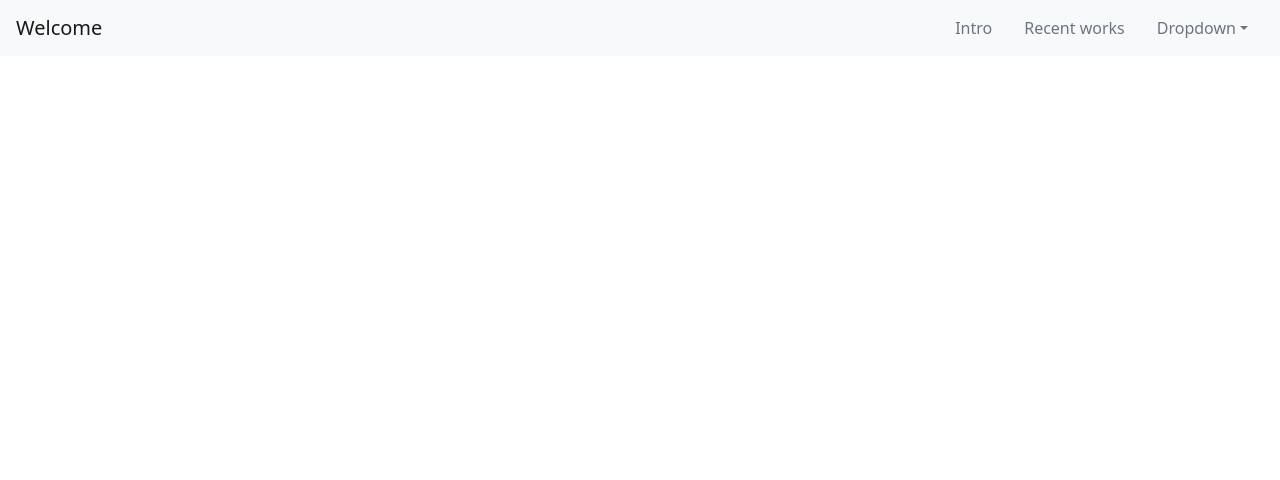
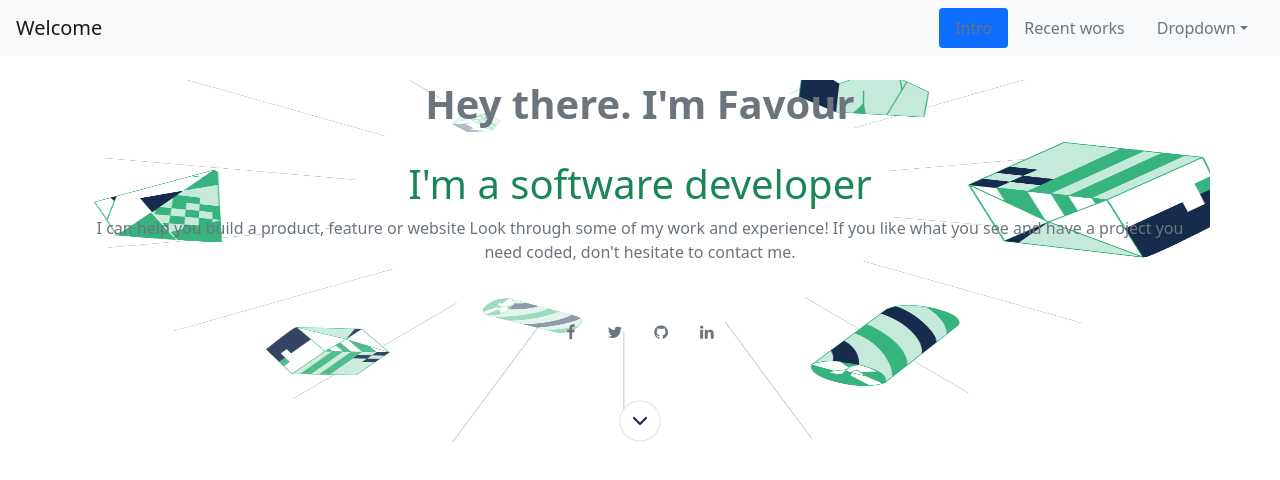
Before and after one commit to Fayob/microverse-bootstrap-project, a plain HTML site: page index.html in a window 1280 px wide. Drawn offline with nearby package versions, Linux system fonts and the light colour scheme.

Commit message:
Added main section

```diff
--- a/index.html
+++ b/index.html
@@ -51,6 +51,48 @@
       class="scrollspy-example"
       tabindex="0"
     >
+      <main
+        id="intro"
+        class="container text-center my-4 ms-auto"
+        style="
+          background-image: url(./assets/Header-llustration-desktop@2x.png);
+          background-position: center;
+          background-size: 100% 100%;
+        "
+      >
+        <h1 class="h1 text-muted fw-bold mt-3">Hey there. I'm Favour</h1>
+        <br />
+        <h1 class="h1 text-success">I'm a software developer</h1>
+        <p class="text-muted">
+          I can help you build a product, feature or website Look through some
+          of my work and experience! If you like what you see and have a project
+          you need coded, don't hesitate to contact me.
+        </p>
+        <ul
+          class="list-group list-group-horizontal my-5 d-flex justify-content-center"
+        >
+          <li class="list-group-item border-0 bg-transparent">
+            <a href="#" class="text-muted"><i class="fa fa-facebook"></i></a>
+          </li>
+          <li class="list-group-item border-0 bg-transparent">
+            <a href="#" class="text-muted"><i class="fa fa-twitter"></i></a>
+          </li>
+          <li class="list-group-item border-0 bg-transparent">
+            <a href="#" class="text-muted"><i class="fa fa-github"></i></a>
+          </li>
+          <li class="list-group-item border-0 bg-transparent">
+            <a href="#" class="text-muted"><i class="fa fa-linkedin"></i></a>
+          </li>
+        </ul>
+        <div>
+          <img
+            src="/assets/Disabled.png"
+            class="rounded mx-auto d-block"
+            alt="down-arrow"
+          />
+        </div>
+      </main>
+    </div>
 
     <script
       src="https://cdn.jsdelivr.net/npm/bootstrap@5.0.2/dist/js/bootstrap.bundle.min.js"
```
